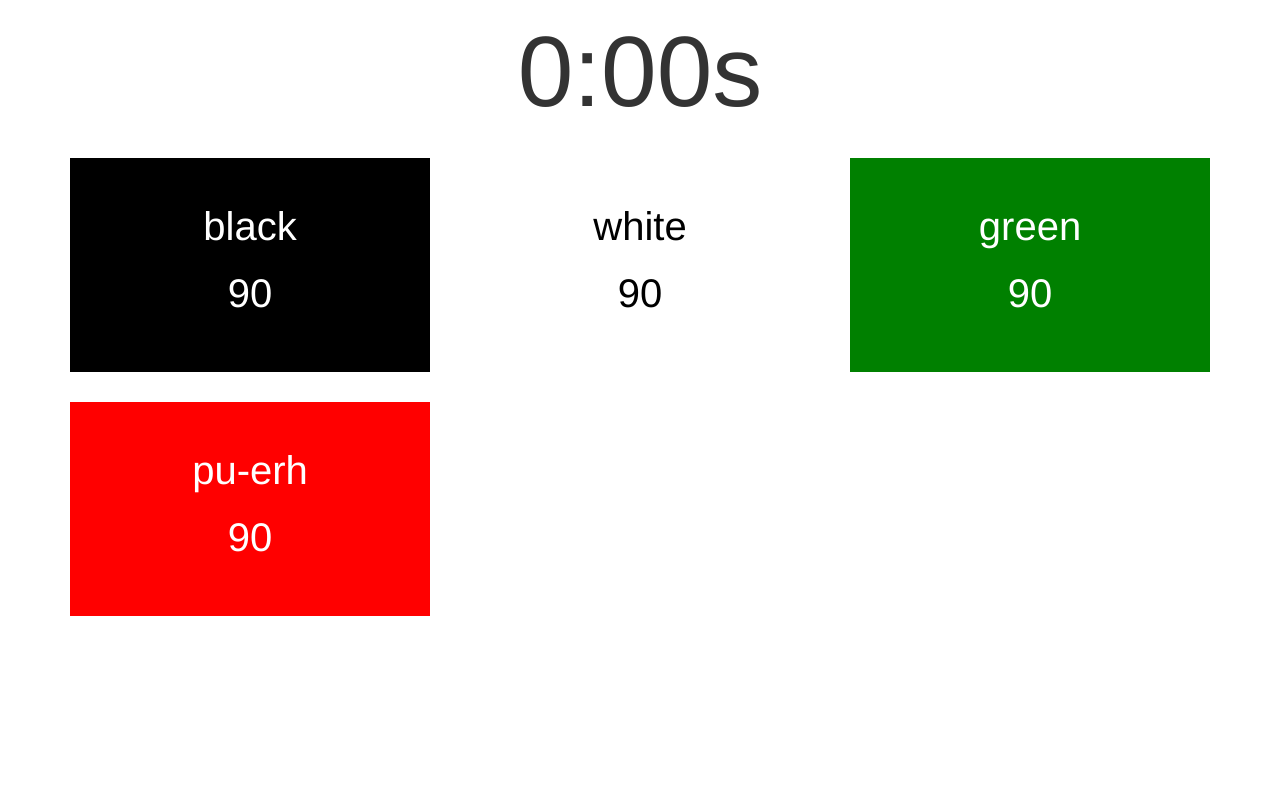
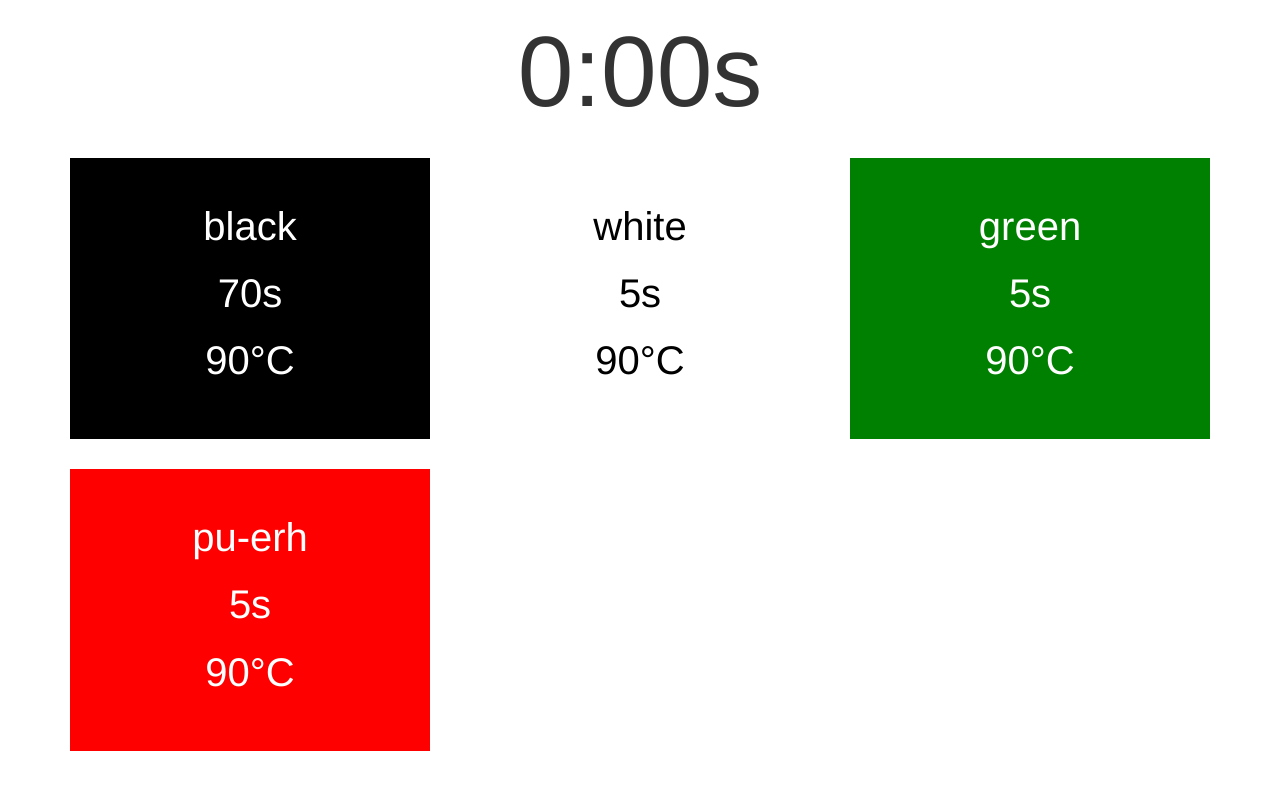
Before and after one commit to pcieslik/teatimer, a plain HTML site: page index.html in a window 1280 px wide. Drawn offline with Linux system fonts and the light colour scheme.

Commit message:
times and degrees added

```diff
--- a/index.html
+++ b/index.html
@@ -15,7 +15,8 @@
 				<div class="col-md-4 col-sm-6">
 					<div class="tea-tile" data-bind='click: $parent.runTimer, attr: { id: type + "-tea-tile"}'>
 						<p data-bind="text: type"></p>
-						<p data-bind="text: temperature"></p>
+						<p data-bind="text: time + 's'"></p>
+						<p data-bind="text: temperature + '&deg;C'"></p>
 					</div>
 				</div>
 			</div>
```
